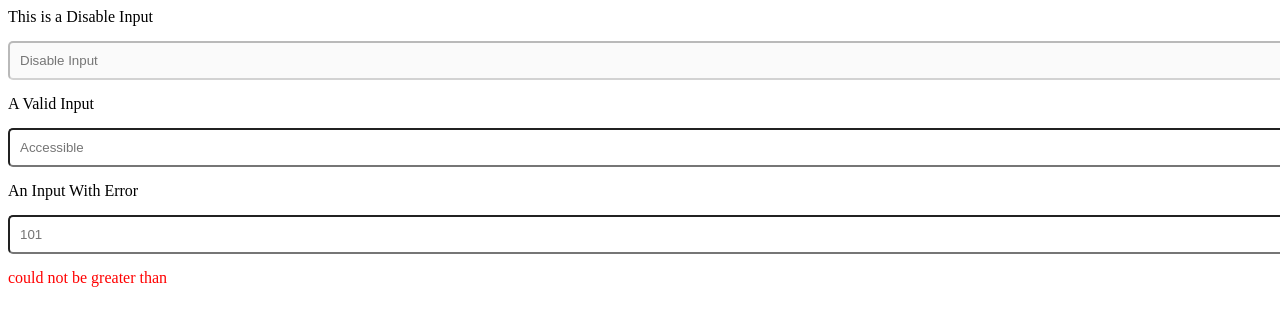
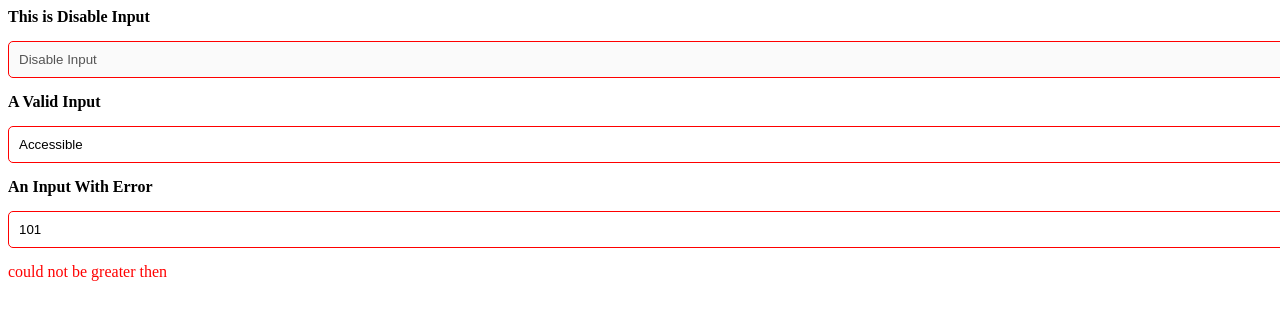
Before and after one commit to nx-mukesh/react-client, a React (Create React App) app in the folder training/: page / in a window 1280 px wide. Shown: the top 326 px of the page. Built offline with nearby package versions, Linux system fonts and the light colour scheme.

Commit message:
fix: props with error

```diff
--- a/training/src/App.jsx
+++ b/training/src/App.jsx
@@ -1,5 +1,5 @@
 import React from 'react';
-import TextFieldDemo from './pages/TestFieldDemo/TextFieldDemo';
+import TextFieldDemo from './pages';
 
 const App = () => (
   <div className="app">
--- a/training/src/components/TextField/TextField.jsx
+++ b/training/src/components/TextField/TextField.jsx
@@ -1,19 +1,16 @@
 import React from 'react';
 import { style } from './style';
+import PropTypes from 'prop-types';
 
 const TextField = (props) => {
-  const { value, error, title, disable } = props;
+  const { value, error, disable } = props;
   return (
     <div className="textField" style={style.textField}>
-      <label className="textField__heading" style={style.textField__heading}>
-        {title}
-      </label>
-      <br />
       <input
         className="testField__input"
         style={style.testField__input}
         type="text"
-        placeholder={value}
+        value={value}
         disabled={disable}
       />
       <label className="testField__error" style={style.testField__error}>
@@ -23,4 +20,10 @@ const TextField = (props) => {
   );
 };
 
+TextField.propTypes = {
+  value: PropTypes.string,
+  error: PropTypes.string,
+  disable: PropTypes.bool,
+};
+
 export default TextField;
--- a/training/src/components/TextField/style.js
+++ b/training/src/components/TextField/style.js
@@ -1,6 +1,7 @@
 export const style = {
   textField: {
     width: '100%',
+    // border:"red"
   },
   textField__heading: {
     color: 'black',
@@ -10,13 +11,8 @@ export const style = {
     margin: '15px 0px 15px 0px',
     width: '100%',
     "border-radius":'5px',
+    border:"1px solid red"
   },
-  // testField__disable_input:{
-  //   padding: '10px',
-  //   margin: '15px 0px 15px 0px',
-  //   width: '100%',
-  //   "border-radius":'5px',
-  // },
   testField__error:{
     color:'red'
   }
--- a/training/src/pages/TestFieldDemo/TextFieldDemo.jsx
+++ /dev/null
@@ -1,14 +0,0 @@
-import React from 'react';
-import TextField from '../../components/TextField';
-
-const TextFieldDemo = () => {
-  return (
-    <div>
-      <TextField value="Disable Input" disable={true} title="This is a Disable Input"/>
-      <TextField value="Accessible" disable={false} title="A Valid Input"/>
-      <TextField value="101" disable={false} title="An Input With Error" error="could not be greater than"/>
-    </div>
-  )
-}
-
-export default TextFieldDemo
--- /dev/null
+++ b/training/src/pages/TextFieldDemo/TextFieldDemo.jsx
@@ -0,0 +1,23 @@
+import React from 'react';
+import TextField from '../../components/TextField';
+
+const TextFieldDemo = () => {
+  return (
+    <div className="textFieldDemo">
+      <div className="textFieldDemo__disable">
+        <label><b> This is Disable Input</b></label>
+        <TextField value="Disable Input" disable={true} error="" />
+      </div>
+        <div className="textFieldDemo__valid">
+          <label><b> A Valid Input</b></label>
+          <TextField value="Accessible" />
+      </div>
+      <div className="textFieldDemo__error">
+        <label> <b>An Input With Error</b></label>
+        <TextField border={{border:"red"}}value="101" error="could not be greater then" />
+      </div>
+    </div>
+  );
+};
+
+export default TextFieldDemo;
--- /dev/null
+++ b/training/src/pages/TextFieldDemo/index.js
@@ -0,0 +1 @@
+export {default } from './TextFieldDemo';
--- a/training/src/pages/index.js
+++ b/training/src/pages/index.js
@@ -0,0 +1 @@
+export {default} from './TextFieldDemo';
```
Also changed, not shown: training/src/pages/TestFieldDemo/index.js (deleted), 1 other file (tests, documents, lock files or other folders).
